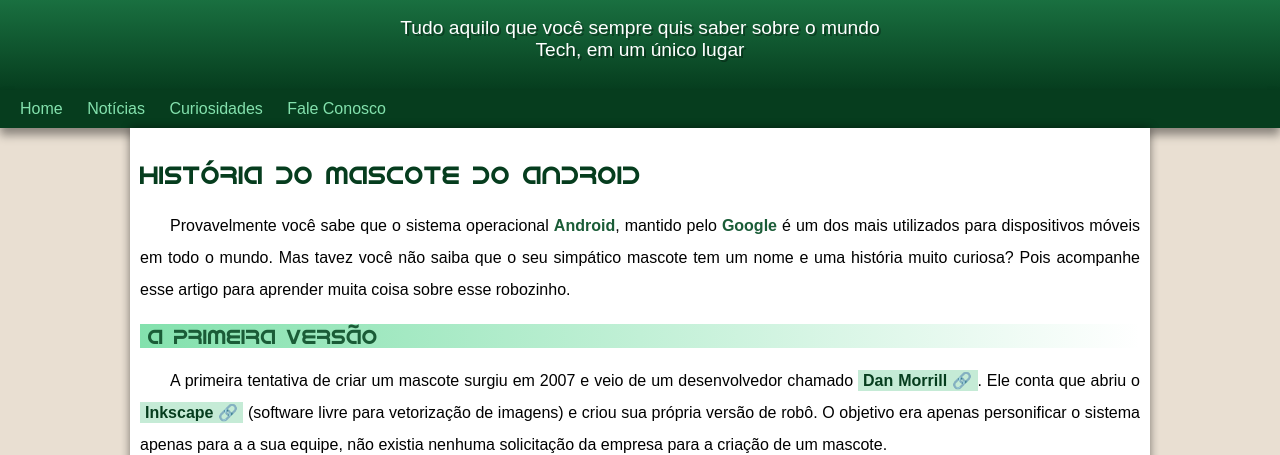
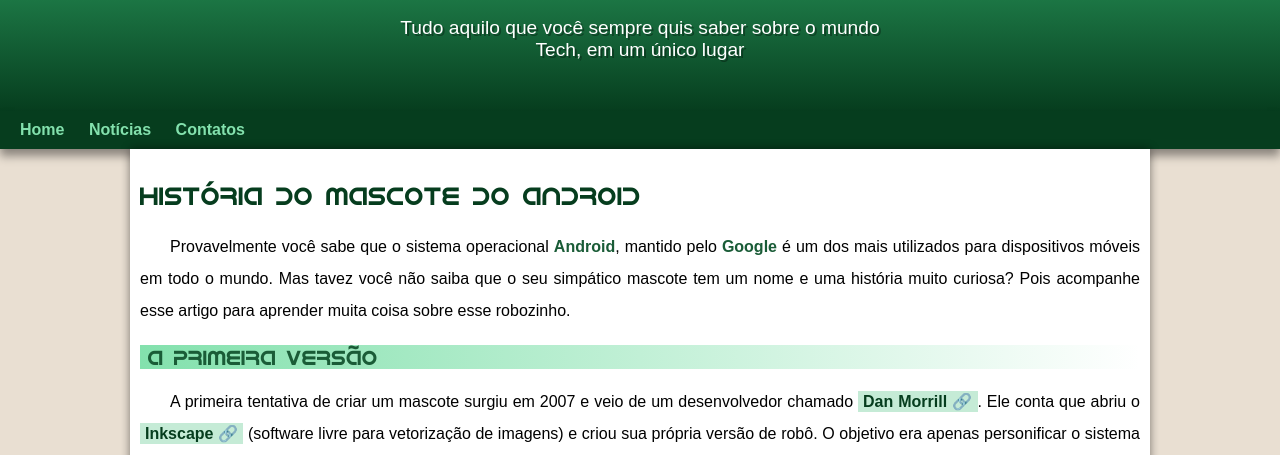
Before and after one commit to MatheusJesus10/projeto-android, a plain HTML site: page index.html in a window 1280 px wide. Shown: the part 100-555 px from the top of the page. Drawn offline with Linux system fonts and the light colour scheme.

Commit message:
problema de padding corrigido

```diff
--- a/estilo/style.css
+++ b/estilo/style.css
@@ -57,7 +57,7 @@ header > p {
     font-size: 1.2em;
     max-width: 500px;
     margin: auto;
-    margin-bottom: 30px;
+    padding-bottom: 50px;
     padding-right: 10px;
     padding-left: 10px;
     text-shadow: 2px 2px 0px rgba(0, 0, 0, 0.334);
@@ -71,6 +71,7 @@ nav {
 
 nav > a {
     color: var(--cor01);
+    font-weight: bold;
     padding: 10px;
     text-decoration: none;
     border-radius: 06px;
--- a/index.html
+++ b/index.html
@@ -15,8 +15,7 @@
     <nav>
         <a href="#">Home</a>
         <a href="#">Notícias</a>
-        <a href="#">Curiosidades</a>
-        <a href="#">Fale Conosco</a>
+        <a href="#">Contatos</a>
     </nav>
     <main>
         <article>
```
